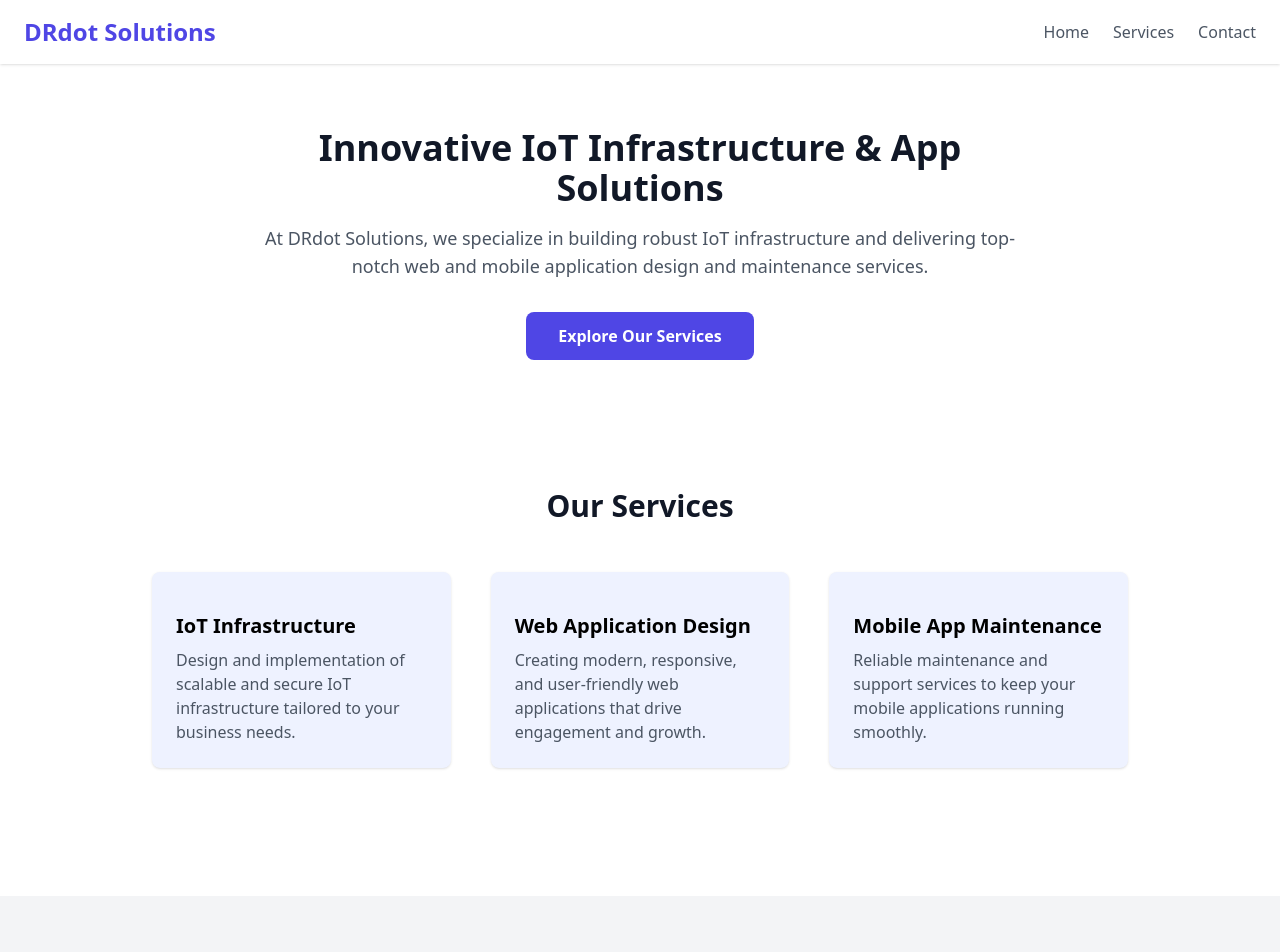
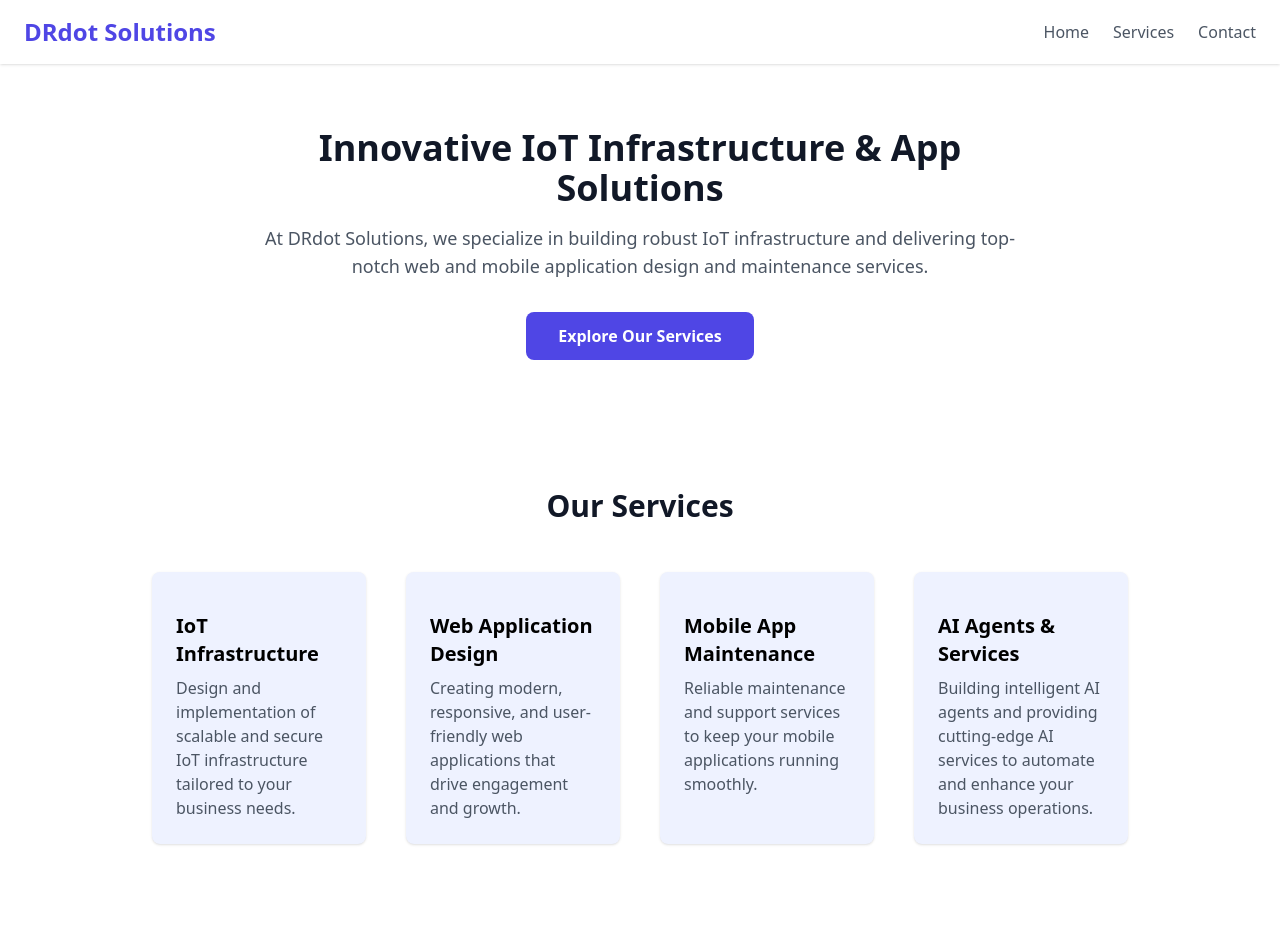
Before and after one commit to drdot1530/drdot-web, a Next.js app: page / in a window 1280 px wide. Shown: the top 952 px of the page. Built offline with nearby package versions, Linux system fonts and the light colour scheme.

Commit message:
dr-ai-004

```diff
--- a/pages/index.tsx
+++ b/pages/index.tsx
@@ -94,7 +94,7 @@ export default function Home() {
       <section id="services" className="bg-white py-16">
         <div className="container mx-auto px-6 max-w-5xl">
           <h3 className="text-3xl font-bold text-center text-gray-900 mb-12">Our Services</h3>
-          <div className="grid grid-cols-1 md:grid-cols-3 gap-10">
+          <div className="grid grid-cols-1 md:grid-cols-2 lg:grid-cols-4 gap-10">
             <div className="bg-indigo-50 p-6 rounded-lg shadow hover:shadow-lg transition">
               <div className="text-indigo-600 text-4xl mb-4">
                 {isClient && <i className="fas fa-microchip"></i>}
@@ -120,6 +120,15 @@ export default function Home() {
               <h4 className="text-xl font-semibold mb-2">Mobile App Maintenance</h4>
               <p className="text-gray-600">
                 Reliable maintenance and support services to keep your mobile applications running smoothly.
+              </p>
+            </div>
+            <div className="bg-indigo-50 p-6 rounded-lg shadow hover:shadow-lg transition">
+              <div className="text-indigo-600 text-4xl mb-4">
+                {isClient && <i className="fas fa-robot"></i>}
+              </div>
+              <h4 className="text-xl font-semibold mb-2">AI Agents & Services</h4>
+              <p className="text-gray-600">
+                Building intelligent AI agents and providing cutting-edge AI services to automate and enhance your business operations.
               </p>
             </div>
           </div>
```
